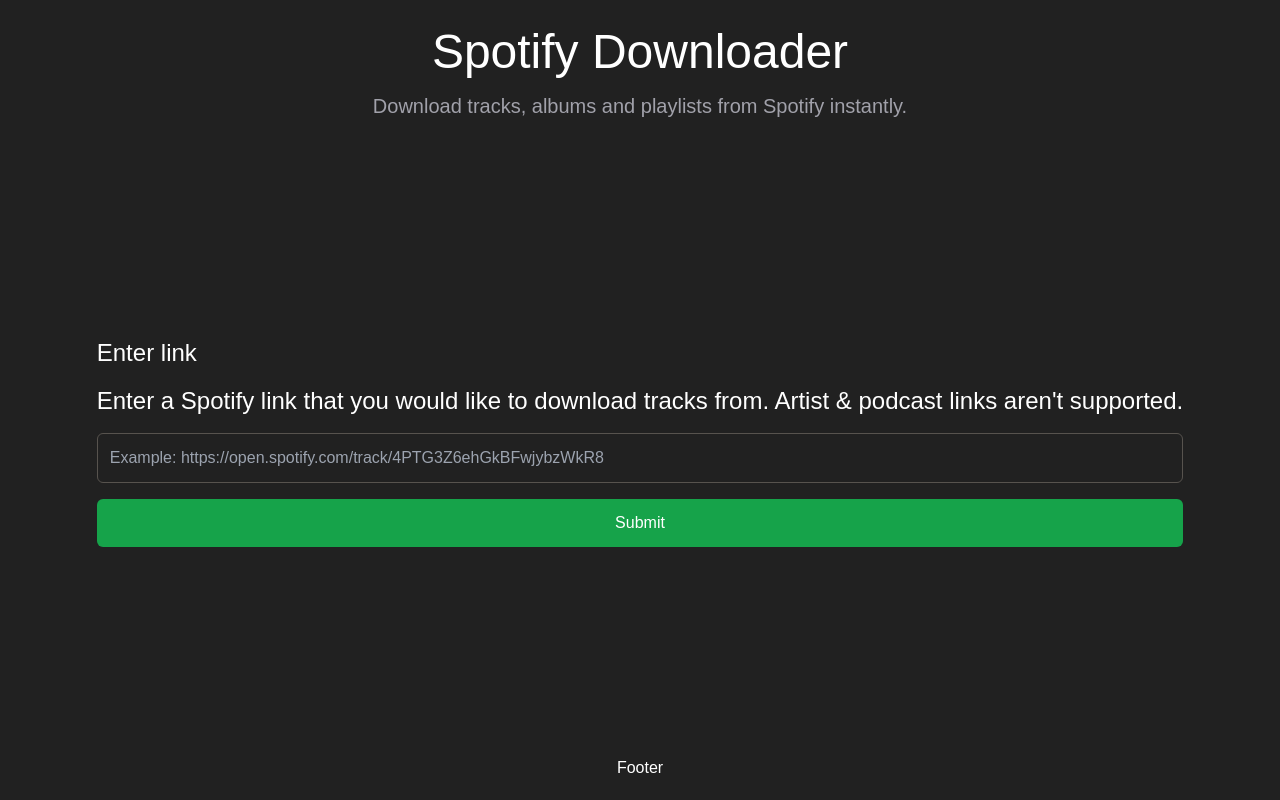
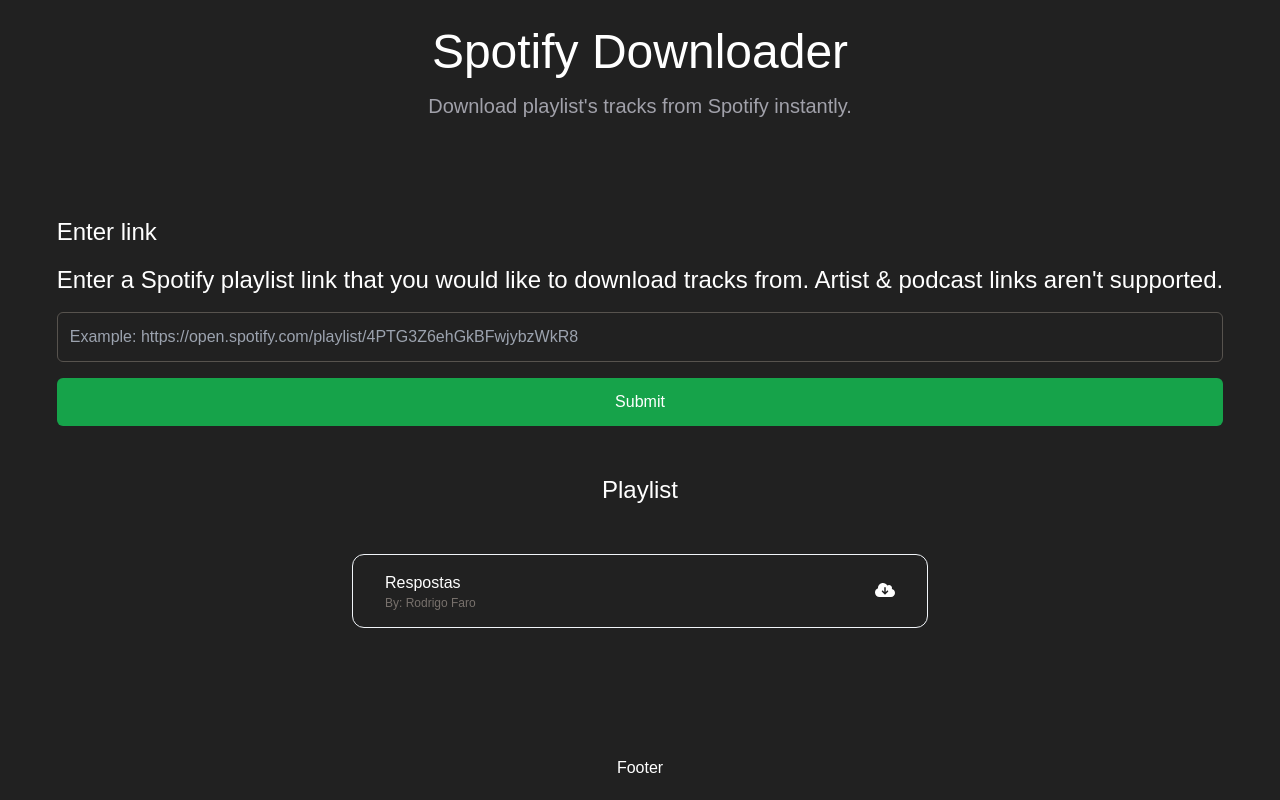
Before and after one commit to Tranivic/spotfy-downloader, a React (Vite) app: page / in a window 1280 px wide. Built offline with nearby package versions, Linux system fonts and the light colour scheme; a web font is replaced by a local one.

Commit message:
style: add tracklist/input form base design

```diff
--- a/src/app/App.css
+++ b/src/app/App.css
@@ -2,7 +2,8 @@
   display: flex;
   flex-direction: column;
   width: 100vw;
-  height: 100vh;
+  min-height: 100vh;
+  height: 100%;
   align-items: center;
   justify-content: space-between;
   background-color: #212121;
--- a/src/components/InputForm/InputForm.tsx
+++ b/src/components/InputForm/InputForm.tsx
@@ -85,12 +85,18 @@
   };
 
   return (
+    <div className="form-component max-w-xxl">
+      <h1 className="text-2xl pb-4">Enter link</h1>
+      <p className="text-2xl pb-4 text-zinc-00">
+        Enter a Spotify playlist link that you would like to download tracks
+        from. Artist & podcast links aren't supported.
+      </p>
       <form onSubmit={submitPlaylist}>
         <div className="input-container flex items-center">
           <input
             className={`transition-all width w-full p-3 bg-transparent border border-spacing-80 border-stone-600 text-white focus:border-stone-200 outline-none focus:outline-none rounded-md`}
             type="text"
-          placeholder="Example: https://open.spotify.com/track/4PTG3Z6ehGkBFwjybzWkR8"
+            placeholder="Example: https://open.spotify.com/playlist/4PTG3Z6ehGkBFwjybzWkR8"
             onChange={handleChange}
           />
           <i
@@ -108,6 +114,7 @@
           Submit
         </button>
       </form>
+    </div>
   );
 };
 
--- /dev/null
+++ b/src/components/TrackItem/TrackItem.tsx
@@ -0,0 +1,25 @@
+import { Component } from "react";
+import { FontAwesomeIcon } from "@fortawesome/react-fontawesome";
+import { faCloudArrowDown } from "@fortawesome/free-solid-svg-icons";
+
+import "./TrackItem.css";
+
+export default class TrackItem extends Component {
+  render() {
+    return (
+      <>
+        <li className="hover:scale-105 transition-all duration-200 max-w-xl py-4 px-8 rounded-xl flex justify-between w-full  border-slate-100 border my-2">
+          <div className="track-info">
+            <h1 className="">Respostas</h1>
+            <div className="track-by text-stone-500 text-xs">
+              <span>By: Rodrigo Faro</span>
+            </div>
+          </div>
+          <button className="hover:text-stone-500 transition-all">
+            <FontAwesomeIcon className="" icon={faCloudArrowDown} />
+          </button>
+        </li>
+      </>
+    );
+  }
+}
--- /dev/null
+++ b/src/components/TrackList/TrackList.tsx
@@ -0,0 +1,16 @@
+import { Component } from "react";
+import TrackItem from "../TrackItem/TrackItem";
+import "./TrackList.css";
+
+export default class TrackList extends Component {
+  render() {
+    return (
+      <div className="list-component mt-10 p-2 flex flex-col items-center justify-center list-container w-screen">
+        <h1 className="text-2xl pb-4">Playlist</h1>
+        <ul className="w-full p-6 flex flex-col items-center justify-center">
+          <TrackItem />
+        </ul>
+      </div>
+    );
+  }
+}
--- a/src/layouts/Header/Header.tsx
+++ b/src/layouts/Header/Header.tsx
@@ -7,7 +7,7 @@
       <header className="flex flex-col items-center pt-5">
         <h1 className="title p-2 text-5xl font-normal">Spotify Downloader</h1>
         <h2 className="subtitle p-2 text-xl font-normal text-zinc-400">
-          Download tracks, albums and playlists from Spotify instantly.
+          Download playlist's tracks from Spotify instantly.
         </h2>
       </header>
     );
--- a/src/layouts/Main/Main.tsx
+++ b/src/layouts/Main/Main.tsx
@@ -1,21 +1,14 @@
 import { Component } from "react";
 import "./Main.css";
 import InputForm from "../../components/InputForm/InputForm";
+import TrackList from "../../components/TrackList/TrackList";
 
 export default class Main extends Component {
   render() {
     return (
-      <main className="flex flex-col">
-        <div className="info-container">
-          <h1 className="text-2xl pb-4">Enter link</h1>
-          <p className="text-2xl pb-4 text-zinc-00">
-            Enter a Spotify link that you would like to download tracks from.
-            Artist & podcast links aren't supported.
-          </p>
-        </div>
-        <div className="form-container">
-          <InputForm />
-        </div>
+      <main className="flex flex-col items-center">
+        <InputForm />
+        <TrackList />
       </main>
     );
   }
```
Also changed, not shown: src/components/TrackItem/TrackItem.css (added), src/components/TrackList/TrackList.css (added). Lines whose indentation alone changed are shown as unchanged.
